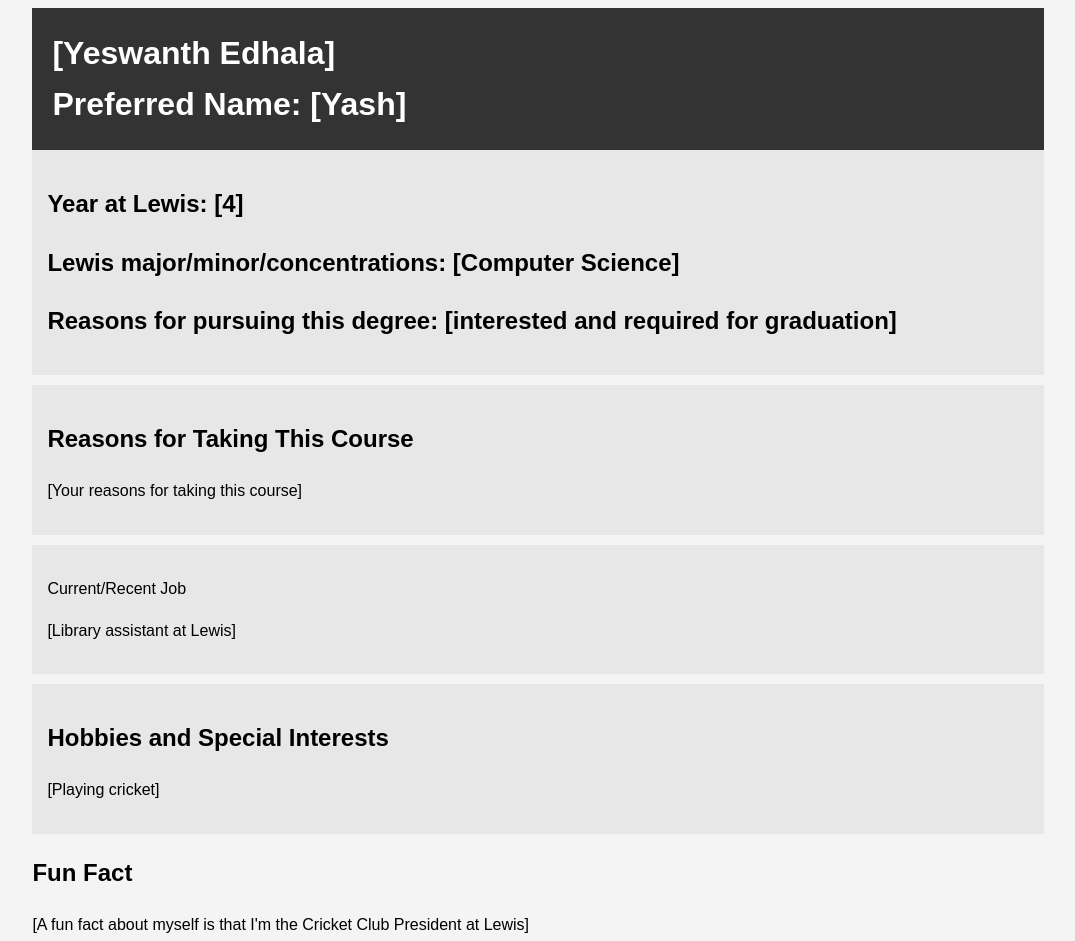
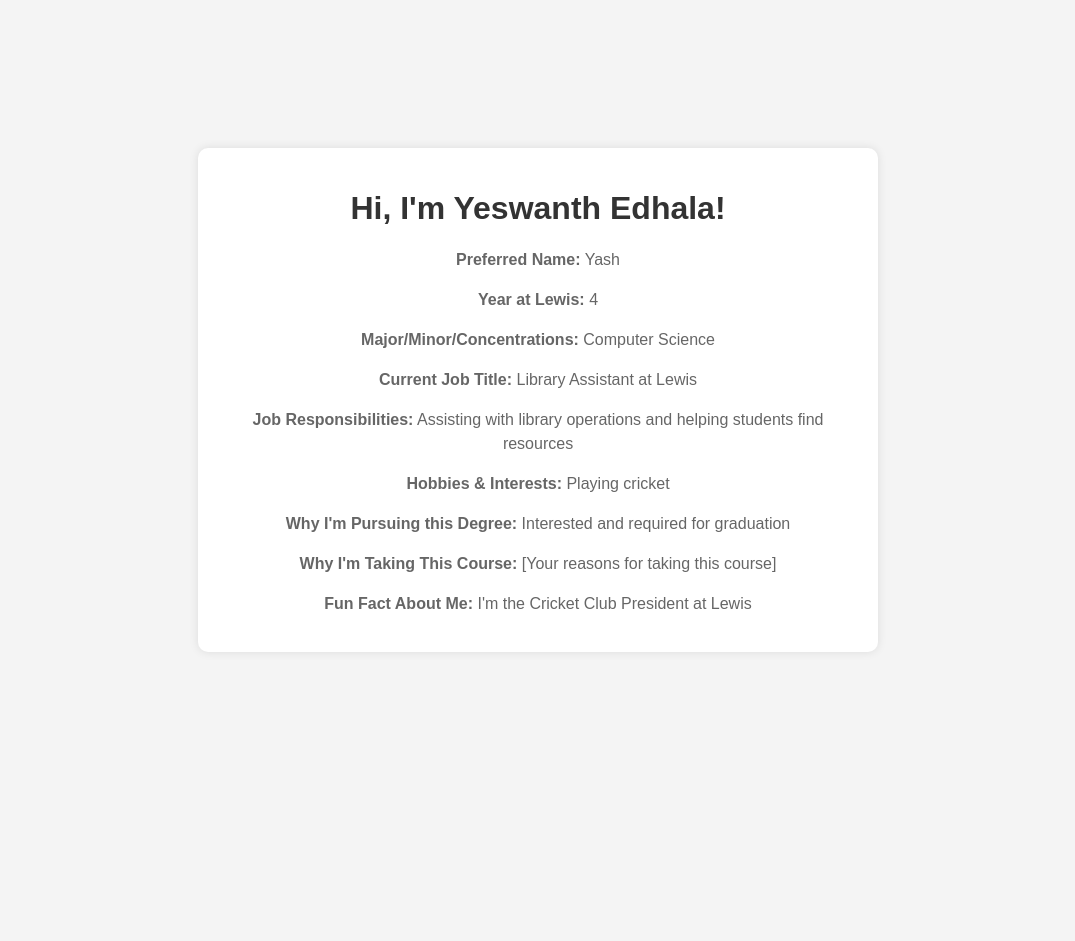
Before and after one commit to YashEdhala/me, a plain HTML site: page index.html in a window 1280 px wide. Shown: the whole page, without its empty margins (102-1177 px from the left). After the commit the page ends 800 px from the top, so only its background shows below. Drawn offline with Linux system fonts and the light colour scheme.

Commit message:
Update index 1.html

```diff
--- a/index.html
+++ b/index.html
@@ -1,65 +1,49 @@
 <!DOCTYPE html>
-<html>
+<html lang="en">
 <head>
+    <meta charset="UTF-8">
+    <meta name="viewport" content="width=device-width, initial-scale=1.0">
     <title>About Me</title>
     <style>
         body {
             font-family: Arial, sans-serif;
             background-color: #f4f4f4;
-            line-height: 1.6;
+            margin: 0;
+            padding: 0;
+            display: flex;
+            justify-content: center;
+            align-items: center;
+            height: 100vh;
         }
         .container {
-            width: 80%;
-            margin: auto;
-            overflow: hidden;
+            background: white;
+            padding: 20px;
+            border-radius: 10px;
+            box-shadow: 0px 0px 10px rgba(0, 0, 0, 0.1);
+            width: 50%;
+            text-align: center;
         }
-        .main-info {
-            background: #333;
-            color: #fff;
-            padding: 20px;
+        h1 {
+            color: #333;
         }
-        .main-info h1 {
-            margin: 0;
-        }
-        .hobbies, .lewis, .course, .job {
-            background: #e7e7e7;
-            padding: 15px;
-            margin-bottom: 10px;
+        p {
+            color: #666;
+            line-height: 1.5;
         }
     </style>
 </head>
 <body>
     <div class="container">
-        <header class="main-info">
-            <h1>[Yeswanth Edhala]</h1>
-            <h1>Preferred Name: [Yash]</h1>
-        </header>
-
-        <section class="lewis">
-			<h2>Year at Lewis: [4]</h2>
-			<h2>Lewis major/minor/concentrations: [Computer Science]</h2>
-			<h2>Reasons for pursuing this degree: [interested and required for graduation]</h2>
-        </section>
-
-		<section class="course">
-            <h2>Reasons for Taking This Course</h2>
-            <p>[Your reasons for taking this course]</p>
-        </section>
-
-		<section class="job">
-            <p>Current/Recent Job</p>
-			<p>[Library assistant at Lewis]</p>
-        </section>
-
-        <section class="hobbies">
-            <h2>Hobbies and Special Interests</h2>
-            <p>[Playing cricket]</p>
-        </section>
-
-        <section class="fun-fact">
-            <h2>Fun Fact</h2>
-            <p>[A fun fact about myself is that I'm the Cricket Club President at Lewis]</p>
-        </section>
+        <h1>Hi, I'm Yeswanth Edhala!</h1>
+        <p><strong>Preferred Name:</strong> Yash</p>
+        <p><strong>Year at Lewis:</strong> 4</p>
+        <p><strong>Major/Minor/Concentrations:</strong> Computer Science</p>
+        <p><strong>Current Job Title:</strong> Library Assistant at Lewis</p>
+        <p><strong>Job Responsibilities:</strong> Assisting with library operations and helping students find resources</p>
+        <p><strong>Hobbies & Interests:</strong> Playing cricket</p>
+        <p><strong>Why I'm Pursuing this Degree:</strong> Interested and required for graduation</p>
+        <p><strong>Why I'm Taking This Course:</strong> [Your reasons for taking this course]</p>
+        <p><strong>Fun Fact About Me:</strong> I'm the Cricket Club President at Lewis</p>
     </div>
 </body>
 </html>
```
